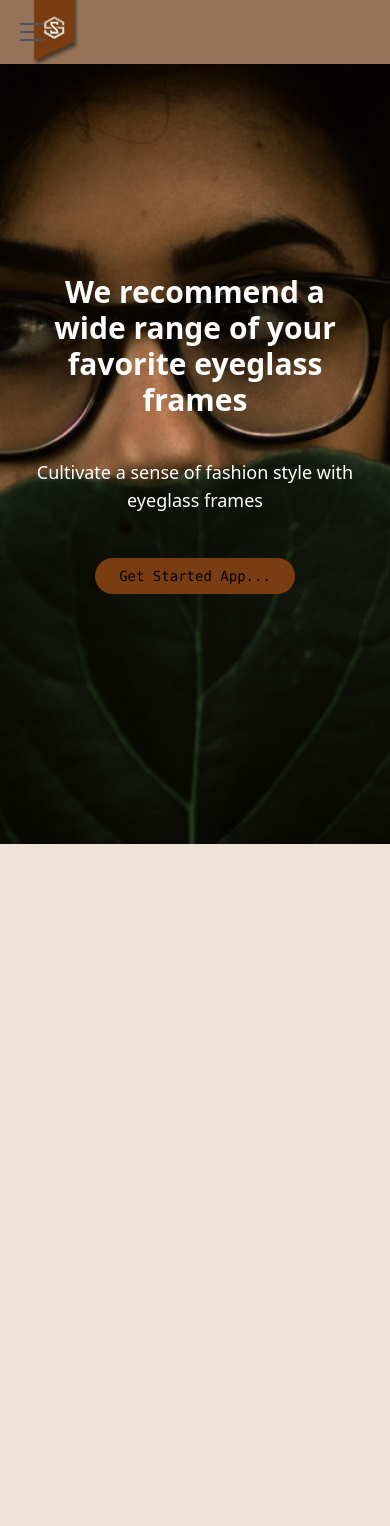
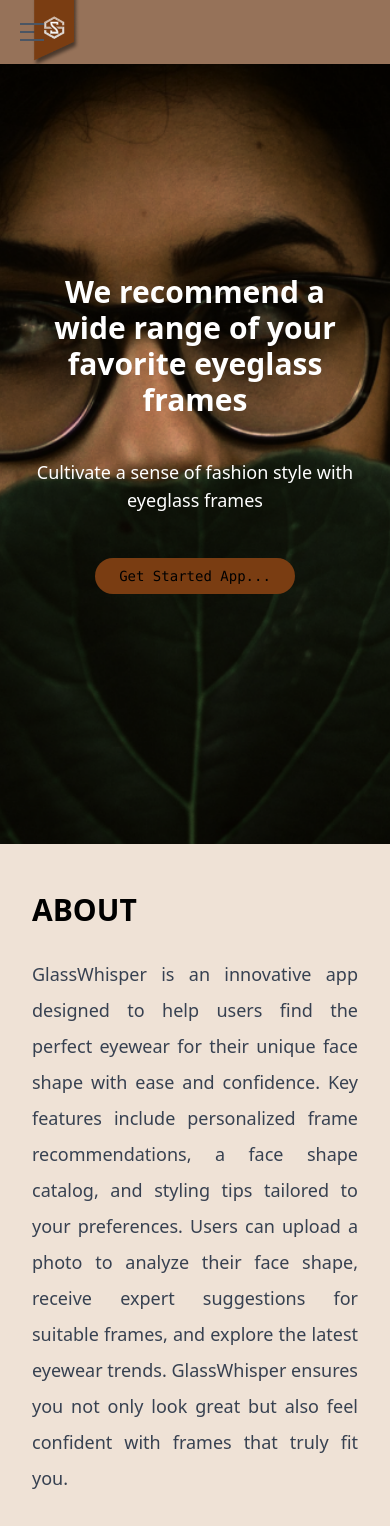
Before and after one commit to GlassWhisper/Website, a React (Vite) app: page / in a window 390 px wide. Shown: the top 1526 px of the page. Built offline with nearby package versions, Linux system fonts and the light colour scheme; a web font is replaced by a local one.

Commit message:
fix responsive about & feedback

```diff
--- a/src/component/About.jsx
+++ b/src/component/About.jsx
@@ -1,4 +1,3 @@
-import React from "react";
 import img from "../assets/about.png";
 
 const Home = () => {
@@ -6,11 +5,11 @@ const Home = () => {
     <div id="about" className="bg-colorAbout px-8 py-12">
       <div className="container mx-auto flex flex-col lg:flex-row items-center">
         {/* Text Section */}
-                    <div className="lg:w-1/2 text-center lg:text-left mb-8 lg:mb-0 px-10 py-14 mr-[800px]">
-                         <h2 className="text-5xl text-right font-bold uppercase mb-7">
+        <div className="lg:w-1/2 text-center lg:text-left mb-8 lg:mb-0 lg:px-10 py-0 lg:py-14 lg:mr-[800px]">
+          <h2 className="text-3xl lg:text-5xl text-left lg:text-right font-bold uppercase mb-7">
             About
           </h2>
-                         <p className="text-gray-700 text-2xl leading-loose text-right pl-[20px]">
+          <p className="text-gray-700 text-lg lg:text-2xl leading-loose text-justify lg:text-right lg:pl-[20px]">
             GlassWhisper is an innovative app designed to help users find the perfect eyewear for their unique face shape with ease and confidence. Key features include personalized frame recommendations, a face shape catalog, and
             styling tips tailored to your preferences. Users can upload a photo to analyze their face shape, receive expert suggestions for suitable frames, and explore the latest eyewear trends. GlassWhisper ensures you not only
             look great but also feel confident with frames that truly fit you.{" "}
@@ -18,7 +17,7 @@ const Home = () => {
         </div>
         {/* Image Section */}
         {/* <div className="lg:w-1/2 flex justify-center border-black border"> */}
-                    <div className="-mt-96 mb-[332px]">
+        <div className=" lg:-mt-96 mb-[332px]">
           <div className="md:w-1/2 md:mt-0 px-10 flex absolute right-0">
             <img src={img} alt="About" className="w-[750px] object-cover" />
           </div>
--- a/src/component/Blog.jsx
+++ b/src/component/Blog.jsx
@@ -65,9 +65,8 @@ const Blog = () => {
       {showPopup && (
         <div className="fixed top-10 left-1/2 transform -translate-x-1/2 z-50">
           <div
-            className={`p-6 rounded-lg shadow-lg backdrop-blur-md ${
-              popupType === "success" ? "bg-black bg-opacity-80 text-white" : "bg-black bg-opacity-80 text-white"
-            } flex flex-col items-center`}
+            className={`p-6 rounded-lg shadow-lg backdrop-blur-md ${popupType === "success" ? "bg-black bg-opacity-80 text-white" : "bg-black bg-opacity-80 text-white"
+              } flex flex-col items-center`}
           >
             <span className="font-semibold mb-4">{popupMessage}</span>
             <button
@@ -81,18 +80,18 @@ const Blog = () => {
       )}
 
       {/* Content Section */}
-      <div className="flex items-center w-full max-w-6xl pt-16">
+      <div className="flex flex-col space-y-5 md:flex-row items-center w-full max-w-6xl pb-10 lg:pt-16">
         {/* Left Side - Mockup Image */}
         <div className="flex-1 flex justify-center">
           <img
             src={mockupImage}
             alt="App Mockup"
-            className="w-full object-contain mr-56"
+            className="w-full object-contain  md:mr-56"
           />
         </div>
 
         {/* Form Features */}
-        <form className="flex-1 grid grid-cols-1 gap-6" onSubmit={handleSubmit}>
+        <form className="flex-1 grid grid-cols-1 gap-6 w-full px-6 md:w-fit " onSubmit={handleSubmit}>
           {/* Username Input */}
           <div className="bg-navColor p-6 rounded-lg shadow-lg">
             <h2 className="text-xl font-semibold">Username</h2>
@@ -123,9 +122,8 @@ const Blog = () => {
           <button
             type="submit"
             disabled={isLoading}
-            className={`${
-              isLoading ? "bg-button cursor-not-allowed" : "bg-navColor hover:-translate-y-1"
-            } text-white font-bold py-2 px-4 rounded-md mt-4 flex items-center justify-center`}
+            className={`${isLoading ? "bg-button cursor-not-allowed" : "bg-navColor hover:-translate-y-1"
+              } text-white font-bold py-2 px-4 rounded-md mt-4 flex items-center justify-center`}
           >
             {isLoading ? (
               <>
```
Lines whose indentation alone changed are shown as unchanged.
